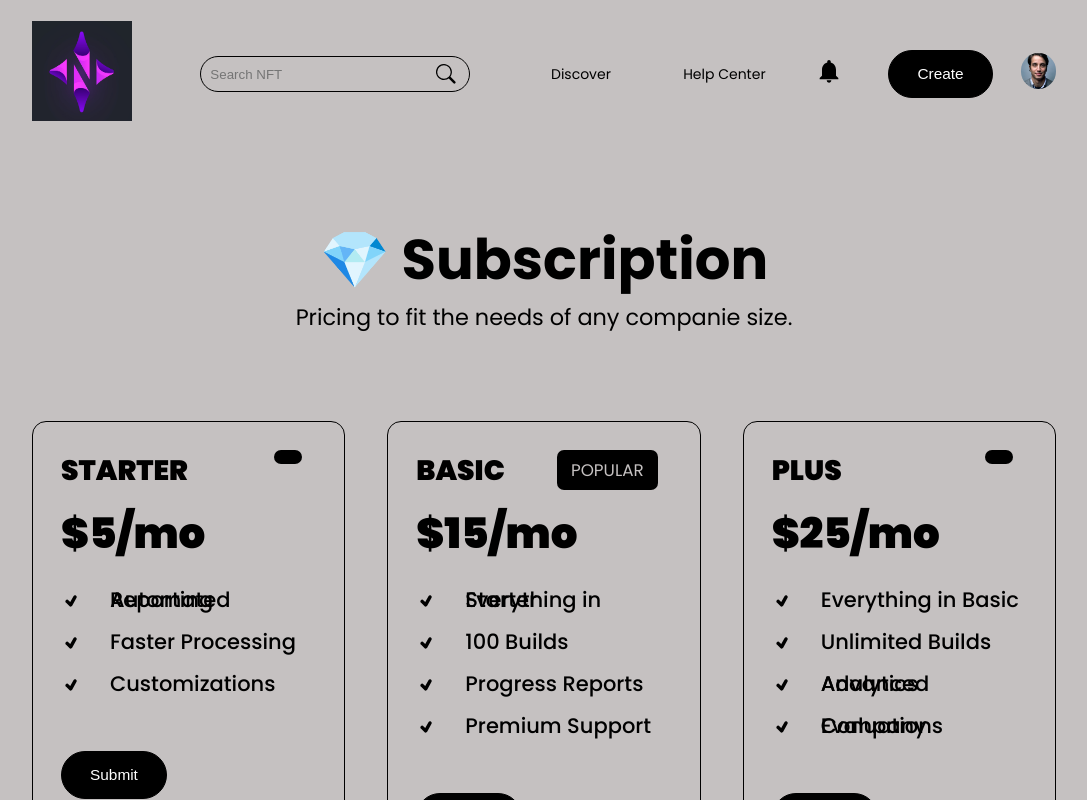
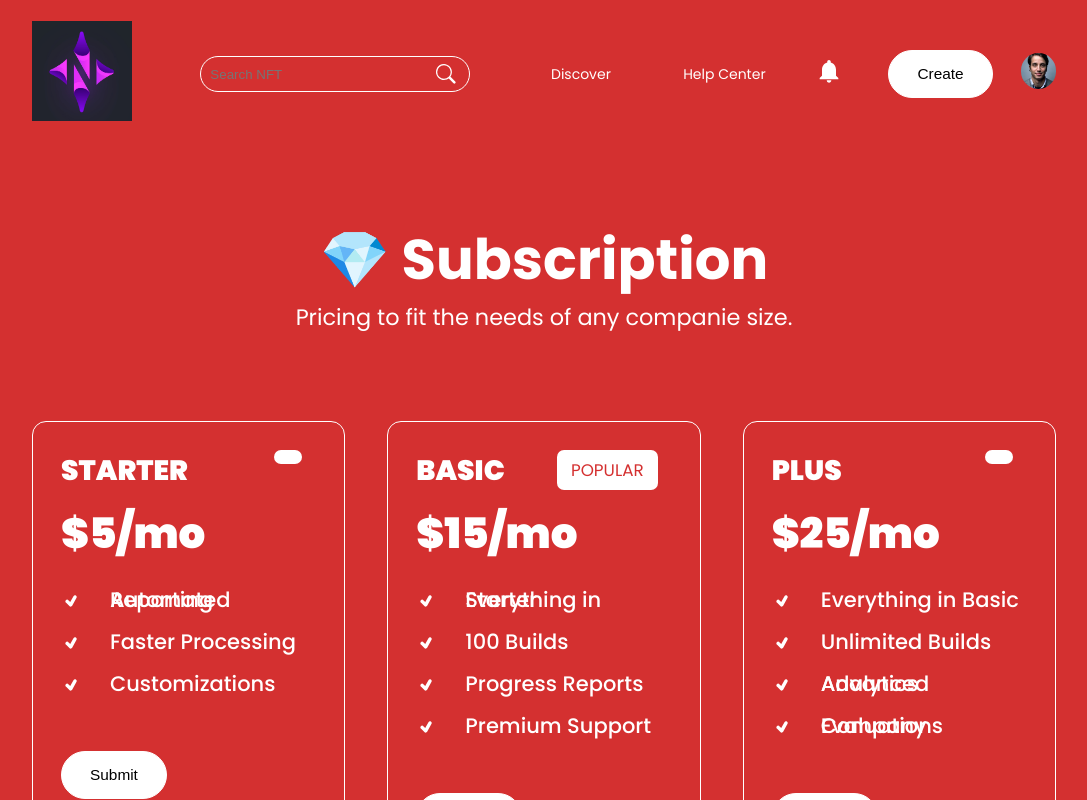
Before and after one commit to lucas150/finalcsi, a Next.js app: page /subscription in a window 1280 px wide. Shown: the top 800 px of the page, without its empty margins (96-1183 px from the left). Built offline with nearby package versions, Linux system fonts and the light colour scheme.

Commit message:
sort fronend final

```diff
--- a/pages/index.js
+++ b/pages/index.js
@@ -44,7 +44,7 @@ const Home = () => {
         paragraph="Explore the NFTs in the most featured categories."
       />
       <Category />
-      <Brand />
+      {/* <Brand /> */}
       {/* <Video /> */}
     </div>
   );
--- a/styles/globals.css
+++ b/styles/globals.css
@@ -1,16 +1,16 @@
 @import url("https://fonts.googleapis.com/css2?family=Poppins:ital,wght@0,100;0,200;0,300;0,400;0,500;0,600;0,700;0,800;0,900;1,100;1,200;1,300;1,400;1,500;1,600;1,700;1,800;1,900&display=swap");
 
 :root {
-  --icons-color: #000000;
-  --icons-light-color: #00000041;
-  --icons-bg-color: #ff0000;
-  --shadow-dark-color: #ffffff;
-  --bg-shadow-dark-color: #00000045;
-  --shadow-light-color: #ffffff;
-  --main-bg-color: #c5c1c1;
+  --icons-color: #ffffff;
+  --icons-light-color: #a87676;
+  --icons-bg-color: #a87676;
+  --shadow-dark-color: #3b0606;
+  --bg-shadow-dark-color: #d43030;
+  --shadow-light-color: #000000;
+  --main-bg-color: #d43030;
 
-  --box-shadow: 1rem 1rem 1rem var(--shadow-dark-color),
-    -1rem -1rem 1rem var(--shadow-light-color);
+  /* --box-shadow: 1rem 1rem 1rem var(--shadow-dark-color),
+    -1rem -1rem 1rem var(--shadow-light-color); */
 
   --box-shadow-2: 0rem 0rem 0rem var(--shadow-dark-color),
     -0.3rem -0.3rem 1rem var(--shadow-dark-color);
@@ -61,7 +61,7 @@ a {
     color-scheme: light;
   }
   body {
-    color: rgb(0, 0, 0);
-    background: #a48e8e;
+    color: rgb(255, 255, 255);
+    background: #3d0a0a;
   }
 }
--- a/styles/subscription.module.css
+++ b/styles/subscription.module.css
@@ -1,31 +1,29 @@
-
-
-.Subscription{
+.Subscription {
   width: 100%;
   margin-block: 7rem;
 }
 
-.Subscription_box{
+.Subscription_box {
   width: 80%;
   margin: 0 auto;
 }
 
-.Subscription_box_info{
+.Subscription_box_info {
   text-align: center;
   line-height: 0;
 }
 
-.Subscription_box_info h1{
+.Subscription_box_info h1 {
   font-size: 4rem;
-    line-height: .5;
+  line-height: 0.5;
 }
 
-.Subscription_box_info p{
+.Subscription_box_info p {
   font-size: 1.6rem;
-    line-height: .5;
+  line-height: 0.5;
 }
 
-.Subscription_box_box{
+.Subscription_box_box {
   display: grid;
   grid-template-columns: repeat(3, 1fr);
   gap: 3rem;
@@ -33,40 +31,39 @@
 }
 
 @media screen and (max-width: 35em) {
-
-    .Subscription{
+  .Subscription {
     margin-block: 4rem;
   }
-    .Subscription_box{
+  .Subscription_box {
     width: 90%;
   }
-    .Subscription_box_info h1{
+  .Subscription_box_info h1 {
     font-size: 2rem;
   }
 
-    .Subscription_box_info p{
+  .Subscription_box_info p {
     font-size: 1rem;
   }
-    .Subscription_box_box{
+  .Subscription_box_box {
     grid-template-columns: 1fr;
   }
 }
 
-@media screen and (min-width: 455px ) and (max-width: 1024px) {
-    .Subscription{
+@media screen and (min-width: 455px) and (max-width: 1024px) {
+  .Subscription {
     margin-block: 4rem;
   }
-    .Subscription_box{
+  .Subscription_box {
     width: 90%;
   }
-    .Subscription_box_info h1{
+  .Subscription_box_info h1 {
     font-size: 2rem;
   }
 
-    .Subscription_box_info p{
+  .Subscription_box_info p {
     font-size: 1rem;
   }
-    .Subscription_box_box{
+  .Subscription_box_box {
     grid-template-columns: 1fr 1fr;
   }
 }
```
Lines whose indentation alone changed are shown as unchanged.
